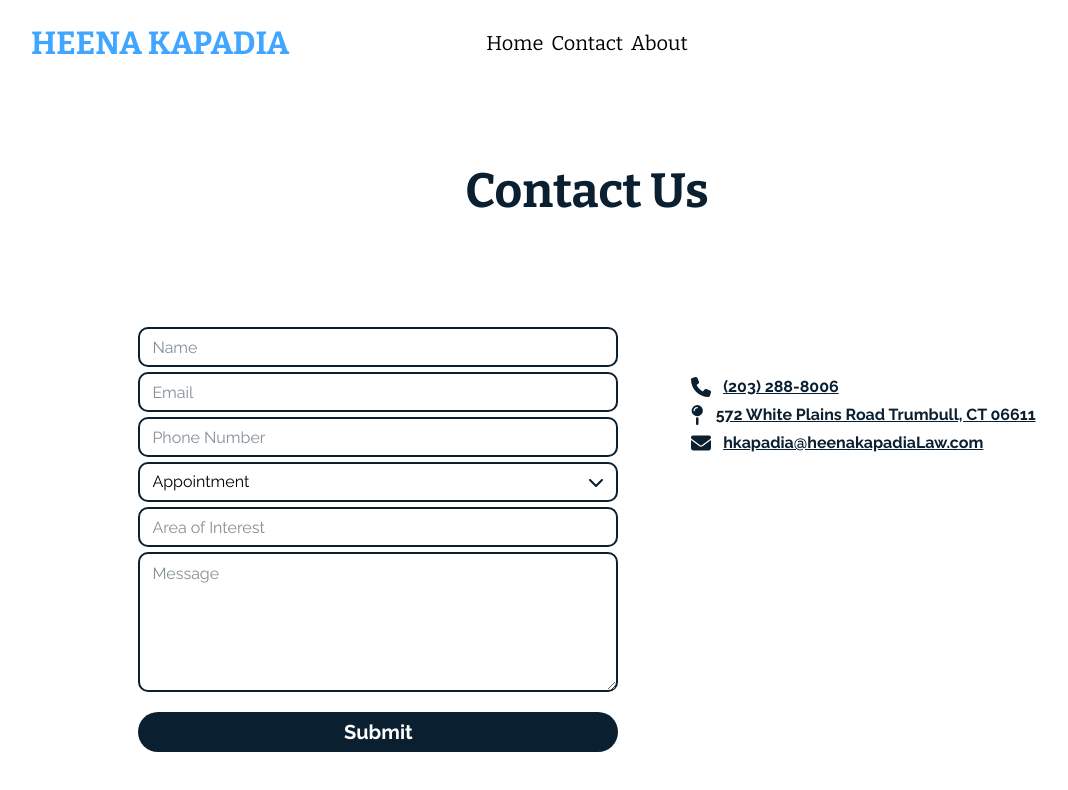
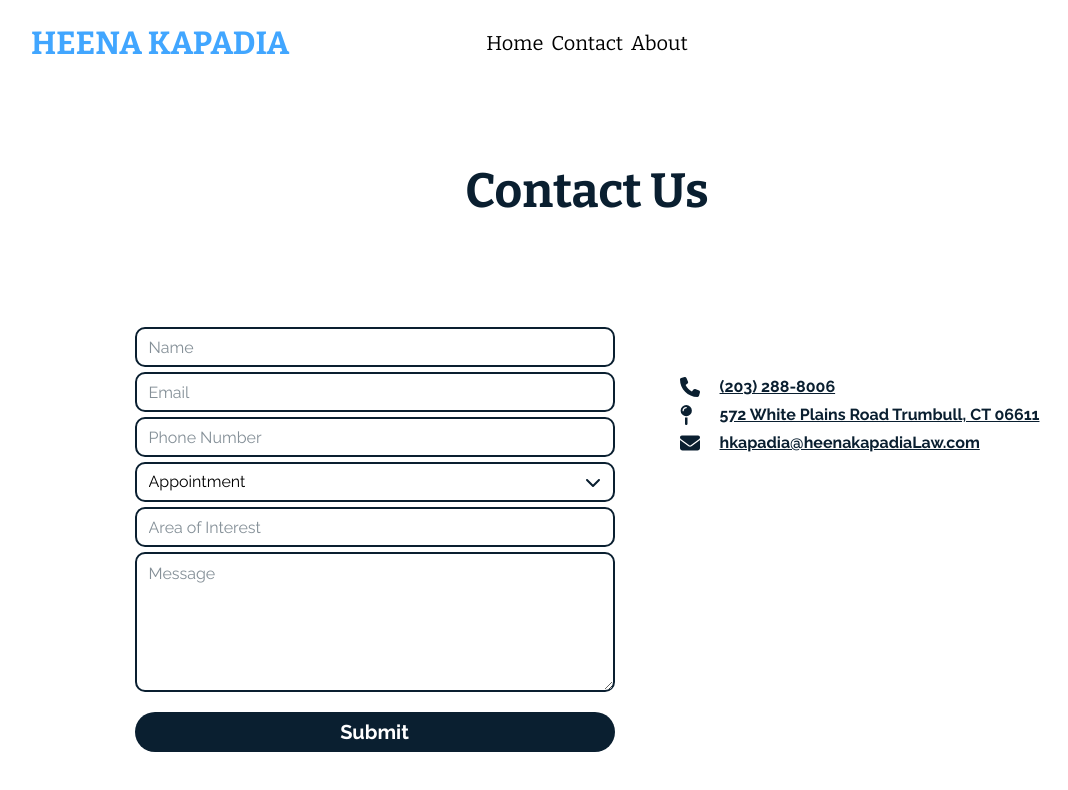
Before and after one commit to PandolfoM/heena-kapadia, a Next.js app: page /contact in a window 1280 px wide. Shown: the top 790 px of the page, without its empty margins (53-1121 px from the left). Built offline with nearby package versions, Linux system fonts and the light colour scheme.

Commit message:
style social icons

```diff
--- a/app/contact/page.tsx
+++ b/app/contact/page.tsx
@@ -87,13 +87,17 @@ function Contact() {
               Socials
             </h3>
             <div className="w-full flex gap-3 items-center">
-              <FontAwesomeIcon icon={faPhone} className="h-5" />
+              <div className="w-7 flex items-end">
+                <FontAwesomeIcon icon={faPhone} className="h-5" />
+              </div>
               <a href="tel:2032888006" className="underline hover:no-underline">
                 (203) 288-8006
               </a>
             </div>
             <div className="w-full flex gap-3 items-center">
-              <FontAwesomeIcon icon={faMapPin} className="h-5" />
+              <div className="w-7 flex items-end">
+                <FontAwesomeIcon icon={faMapPin} className="h-5" />
+              </div>
               <a
                 href="https://maps.app.goo.gl/7Xty2qBTjYtK2c5A7"
                 target="_blank"
@@ -102,7 +106,9 @@ function Contact() {
               </a>
             </div>
             <div className="w-full flex gap-3 items-center">
-              <FontAwesomeIcon icon={faEnvelope} className="h-5" />
+              <div className="w-7 flex items-end">
+                <FontAwesomeIcon icon={faEnvelope} className="h-5" />
+              </div>
               <a
                 href="mailto:hkapadia@heenakapadiaLaw.com"
                 target="_blank"
```
